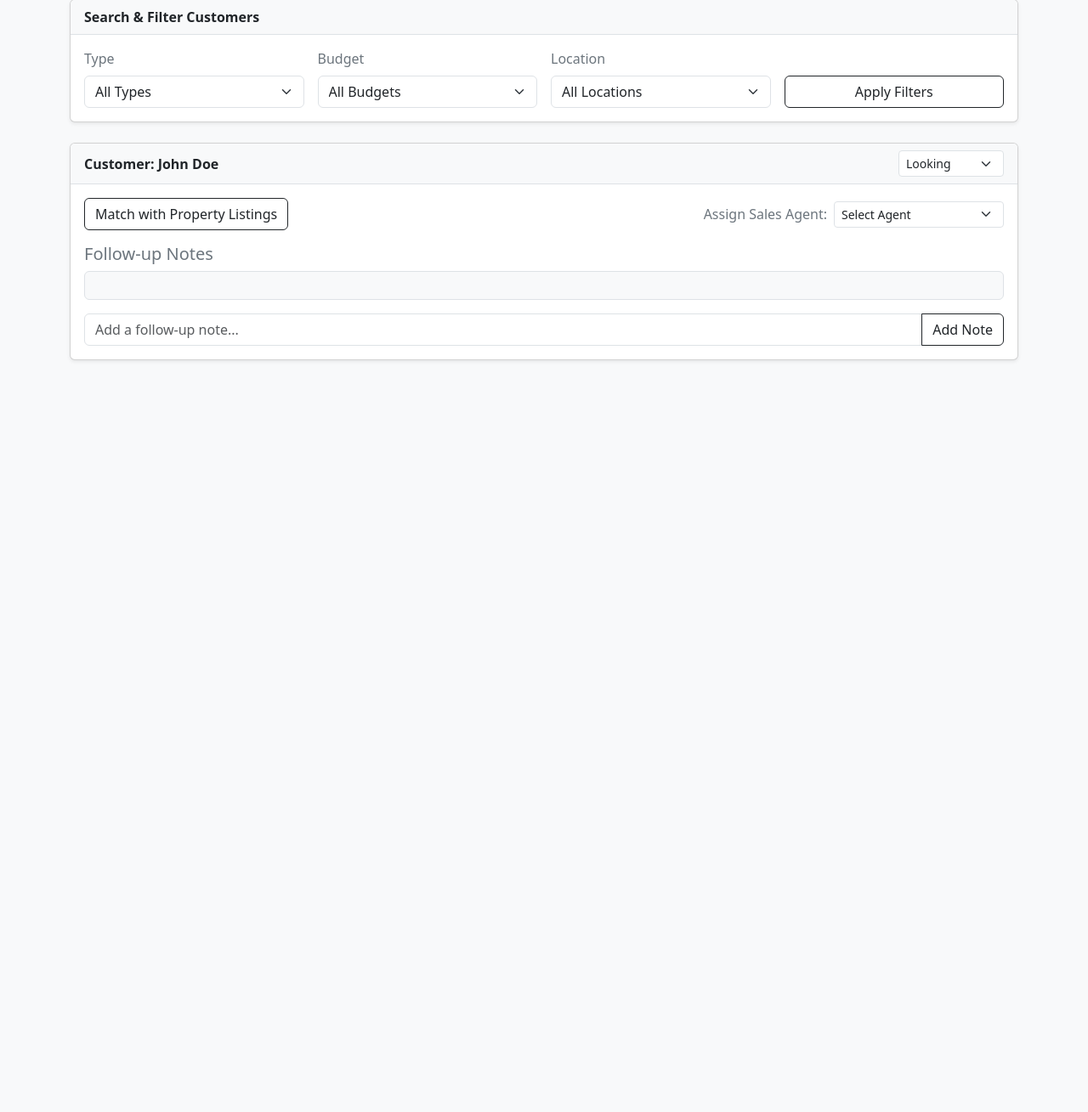
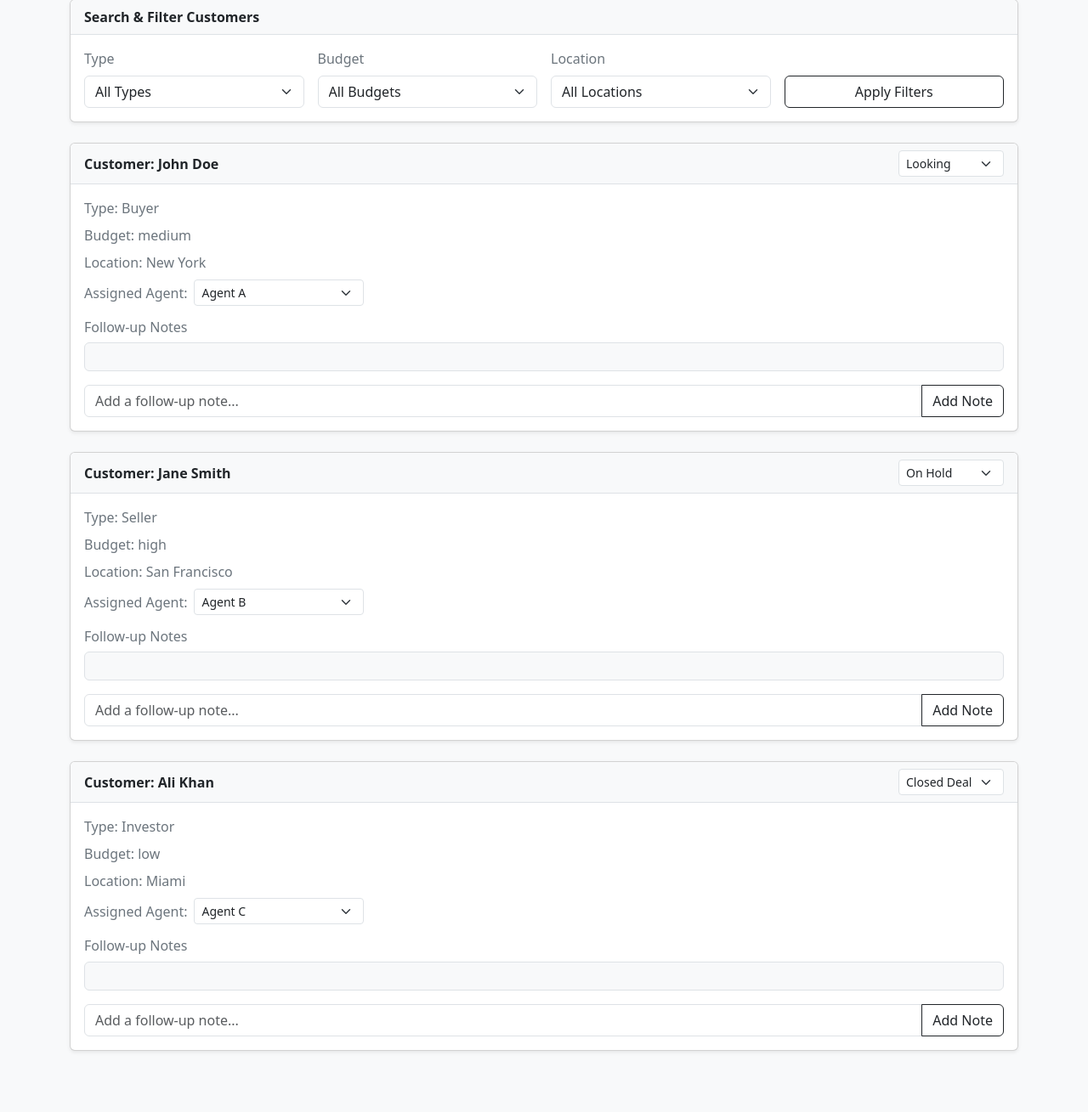
Before and after one commit to Veena-Infotech/VEC, a PHP site: page /manage-customer.php in a window 1280 px wide. Shown: the part 121-1430 px from the top of the page at 85% size. Before the commit the page ends 546 px from the top, so only its background shows below. Run offline with PHP 8.4, Linux system fonts and the light colour scheme; some libraries are stand-ins or nearby versions.

Commit message:
filter functionality added

```diff
--- a/manage-customer.php
+++ b/manage-customer.php
@@ -1,6 +1,5 @@
 <!DOCTYPE html>
 <html lang="en">
-
 <head>
   <meta charset="UTF-8" />
   <meta name="viewport" content="width=device-width, initial-scale=1" />
@@ -8,9 +7,7 @@
   <link href="https://cdn.jsdelivr.net/npm/bootstrap@5.3.0/dist/css/bootstrap.min.css" rel="stylesheet" />
   <script src="https://cdnjs.cloudflare.com/ajax/libs/gsap/3.12.2/gsap.min.js"></script>
 </head>
-
 <body class="bg-body-tertiary">
-
   <div class="container py-5">
     <h1 class="mb-4 text-dark fw-bold text-center">Manage Customer</h1>
 
@@ -25,27 +22,27 @@
             <label for="filterType" class="form-label text-secondary">Type</label>
             <select id="filterType" class="form-select border-muted">
               <option value="" selected>All Types</option>
-                            <option>Buyer</option>
-                            <option>Seller</option>
-                            <option>Investor</option>
+              <option value="Buyer">Buyer</option>
+              <option value="Seller">Seller</option>
+              <option value="Investor">Investor</option>
             </select>
           </div>
           <div class="col-md-3">
             <label for="filterBudget" class="form-label text-secondary">Budget</label>
             <select id="filterBudget" class="form-select border-muted">
               <option value="" selected>All Budgets</option>
-                            <option>&lt; $100,000</option>
-                            <option>$100,000 - $500,000</option>
-                            <option>&gt; $500,000</option>
+              <option value="low">&lt; $100,000</option>
+              <option value="medium">$100,000 - $500,000</option>
+              <option value="high">&gt; $500,000</option>
             </select>
           </div>
           <div class="col-md-3">
             <label for="filterLocation" class="form-label text-secondary">Location</label>
             <select id="filterLocation" class="form-select border-muted">
               <option value="" selected>All Locations</option>
-                            <option>New York</option>
-                            <option>San Francisco</option>
-                            <option>Miami</option>
+              <option value="New York">New York</option>
+              <option value="San Francisco">San Francisco</option>
+              <option value="Miami">Miami</option>
             </select>
           </div>
           <div class="col-md-3 d-flex align-items-end">
@@ -55,63 +52,101 @@
       </div>
     </div>
 
-        <!-- Customer Info Card -->
-        <div class="card shadow-sm mb-4 border-muted bg-white" id="customerCard">
+    <!-- Customer Info Section -->
+    <div id="customerContainer"></div>
+  </div>
+
+  <script>
+    gsap.from("h1", { duration: 1, y: -40, opacity: 0, ease: "power2.out" });
+    gsap.from(".card", { duration: 0.8, opacity: 0, y: 20, stagger: 0.2, delay: 0.3 });
+
+    const customerContainer = document.getElementById("customerContainer");
+
+    // Sample customer data
+    const customers = [
+      {
+        name: "John Doe",
+        type: "Buyer",
+        budget: "medium",
+        location: "New York",
+        status: "Looking",
+        agent: "Agent A"
+      },
+      {
+        name: "Jane Smith",
+        type: "Seller",
+        budget: "high",
+        location: "San Francisco",
+        status: "On Hold",
+        agent: "Agent B"
+      },
+      {
+        name: "Ali Khan",
+        type: "Investor",
+        budget: "low",
+        location: "Miami",
+        status: "Closed Deal",
+        agent: "Agent C"
+      }
+    ];
+
+   function renderCustomers(filteredCustomers) {
+  customerContainer.innerHTML = "";
+
+  if (filteredCustomers.length === 0) {
+    customerContainer.innerHTML = `<div class="alert alert-warning">No matching customers found.</div>`;
+    return;
+  }
+
+  filteredCustomers.forEach((customer, index) => {
+    const card = document.createElement("div");
+    card.className = "card shadow-sm mb-4 border-muted bg-white";
+
+    const noteInputId = `noteInput-${index}`;
+    const notesListId = `notesList-${index}`;
+    const addNoteBtnId = `addNoteBtn-${index}`;
+
+    card.innerHTML = `
       <div class="card-header d-flex justify-content-between align-items-center bg-light text-dark fw-semibold border-bottom border-muted">
-                <span>Customer: <strong>John Doe</strong></span>
-                <select id="statusSelect" class="form-select form-select-sm w-auto border-muted">
-                    <option value="Looking" selected>Looking</option>
-                    <option value="On Hold">On Hold</option>
-                    <option value="Closed Deal">Closed Deal</option>
+        <span>Customer: <strong>${customer.name}</strong></span>
+        <select class="form-select form-select-sm w-auto border-muted">
+          <option${customer.status === "Looking" ? " selected" : ""}>Looking</option>
+          <option${customer.status === "On Hold" ? " selected" : ""}>On Hold</option>
+          <option${customer.status === "Closed Deal" ? " selected" : ""}>Closed Deal</option>
         </select>
       </div>
       <div class="card-body">
-                <div class="d-flex justify-content-between align-items-center mb-3">
-                    <button id="btnMatchProperties" class="btn btn-outline-dark">Match with Property Listings</button>
+        <p class="mb-2 text-secondary">Type: ${customer.type}</p>
+        <p class="mb-2 text-secondary">Budget: ${customer.budget}</p>
+        <p class="mb-2 text-secondary">Location: ${customer.location}</p>
 
-                    <div class="d-flex align-items-center gap-2">
-                        <label for="assignAgent" class="mb-0 text-secondary">Assign Sales Agent:</label>
-                        <select id="assignAgent" class="form-select form-select-sm border-muted" style="width: 200px;">
-                            <option selected disabled>Select Agent</option>
-                            <option>Agent A</option>
-                            <option>Agent B</option>
-                            <option>Agent C</option>
+        <div class="d-flex align-items-center gap-2 mb-3">
+          <label class="text-secondary mb-0">Assigned Agent:</label>
+          <select class="form-select form-select-sm border-muted" style="width: 200px;">
+            <option ${customer.agent === "Agent A" ? "selected" : ""}>Agent A</option>
+            <option ${customer.agent === "Agent B" ? "selected" : ""}>Agent B</option>
+            <option ${customer.agent === "Agent C" ? "selected" : ""}>Agent C</option>
           </select>
         </div>
-                </div>
 
-                <!-- Notes -->
-                <h5 class="text-secondary">Follow-up Notes</h5>
-                <div id="notesList" class="bg-light border border-muted rounded p-3 mb-3" style="max-height: 180px; overflow-y: auto;"></div>
+        <h6 class="text-secondary">Follow-up Notes</h6>
+        <div id="${notesListId}" class="bg-light border border-muted rounded p-3 mb-3" style="max-height: 180px; overflow-y: auto;"></div>
 
         <div class="input-group">
-                    <input type="text" id="noteInput" class="form-control border-muted" placeholder="Add a follow-up note..." />
-                    <button id="addNoteBtn" class="btn btn-outline-dark" type="button">Add Note</button>
+          <input type="text" id="${noteInputId}" class="form-control border-muted" placeholder="Add a follow-up note..." />
+          <button id="${addNoteBtnId}" class="btn btn-outline-dark" type="button">Add Note</button>
         </div>
       </div>
-        </div>
-    </div>
+    `;
 
-    <script>
-        gsap.from("h1", {
-            duration: 1,
-            y: -40,
-            opacity: 0,
-            ease: "power2.out"
-        });
-        gsap.from(".card", {
-            duration: 0.8,
-            opacity: 0,
-            y: 20,
-            stagger: 0.2,
-            delay: 0.3
-        });
+    customerContainer.appendChild(card);
 
-        const notesList = document.getElementById("notesList");
-        const addNoteBtn = document.getElementById("addNoteBtn");
-        const noteInput = document.getElementById("noteInput");
+    // Set up note functionality per customer card
+    const noteInput = card.querySelector(`#${noteInputId}`);
+    const notesList = card.querySelector(`#${notesListId}`);
+    const addNoteBtn = card.querySelector(`#${addNoteBtnId}`);
 
-        function addNote() {
+    const addNote = () => {
       const text = noteInput.value.trim();
       if (!text) return;
 
@@ -124,51 +159,40 @@
           <small class="text-muted">${timestamp}</small>
         </div>
       `;
-
       notesList.prepend(noteItem);
       noteInput.value = "";
-            gsap.from(noteItem, {
-                duration: 0.5,
-                opacity: 0,
-                y: 20
-            });
-        }
+
+      gsap.from(noteItem, { duration: 0.5, opacity: 0, y: 20 });
+    };
 
     addNoteBtn.addEventListener("click", addNote);
     noteInput.addEventListener("keypress", e => {
       if (e.key === "Enter") addNote();
     });
 
+    gsap.from(card, { duration: 0.4, opacity: 0, y: 20 });
+  });
+}
+
+
     document.getElementById("btnFilter").addEventListener("click", () => {
-            gsap.to("#customerCard", {
-                duration: 0.3,
-                scale: 1.02,
-                yoyo: true,
-                repeat: 1
-            });
-            alert("Filters applied (demo)");
+      const type = document.getElementById("filterType").value;
+      const budget = document.getElementById("filterBudget").value;
+      const location = document.getElementById("filterLocation").value;
+
+      const filtered = customers.filter(c =>
+        (type === "" || c.type === type) &&
+        (budget === "" || c.budget === budget) &&
+        (location === "" || c.location === location)
+      );
+
+      renderCustomers(filtered);
     });
 
-        document.getElementById("btnMatchProperties").addEventListener("click", () => {
-            gsap.to("#btnMatchProperties", {
-                scale: 1.1,
-                duration: 0.2,
-                yoyo: true,
-                repeat: 1
-            });
-            alert("Matching properties (demo)");
-        });
-
-        document.getElementById("statusSelect").addEventListener("change", function() {
-            alert(`Status updated to "${this.value}" (demo)`);
-        });
-
-        document.getElementById("assignAgent").addEventListener("change", function() {
-            alert(`Assigned to "${this.value}" (demo)`);
-        });
+    // Initial render
+    renderCustomers(customers);
   </script>
 
   <script src="https://cdn.jsdelivr.net/npm/bootstrap@5.3.0/dist/js/bootstrap.bundle.min.js"></script>
 </body>
-
 </html>
```
Also changed, not shown: manage-property-page.php (+48 -72 lines). Lines whose indentation alone changed are shown as unchanged.
